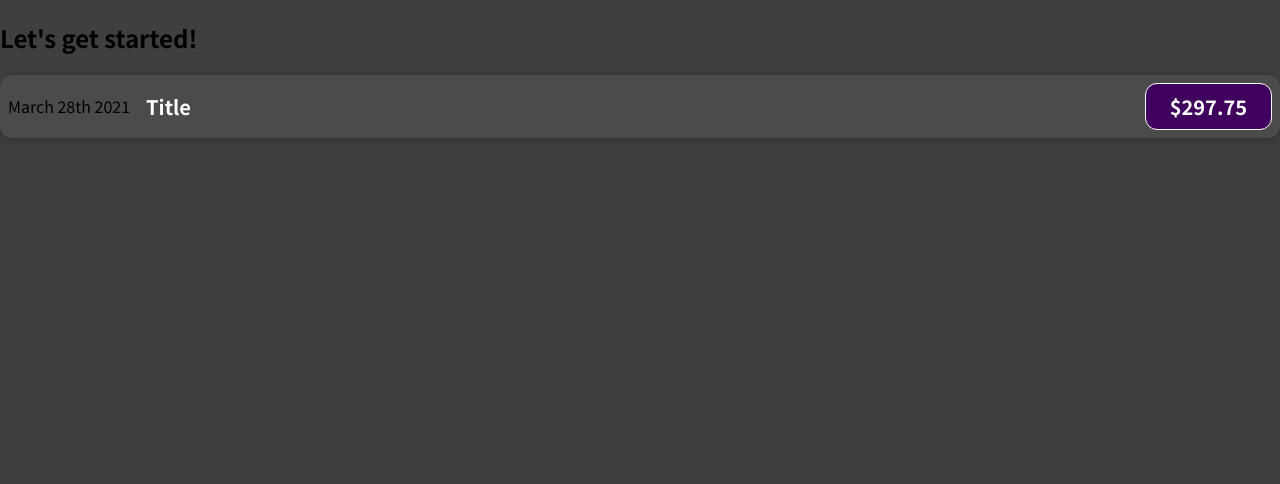
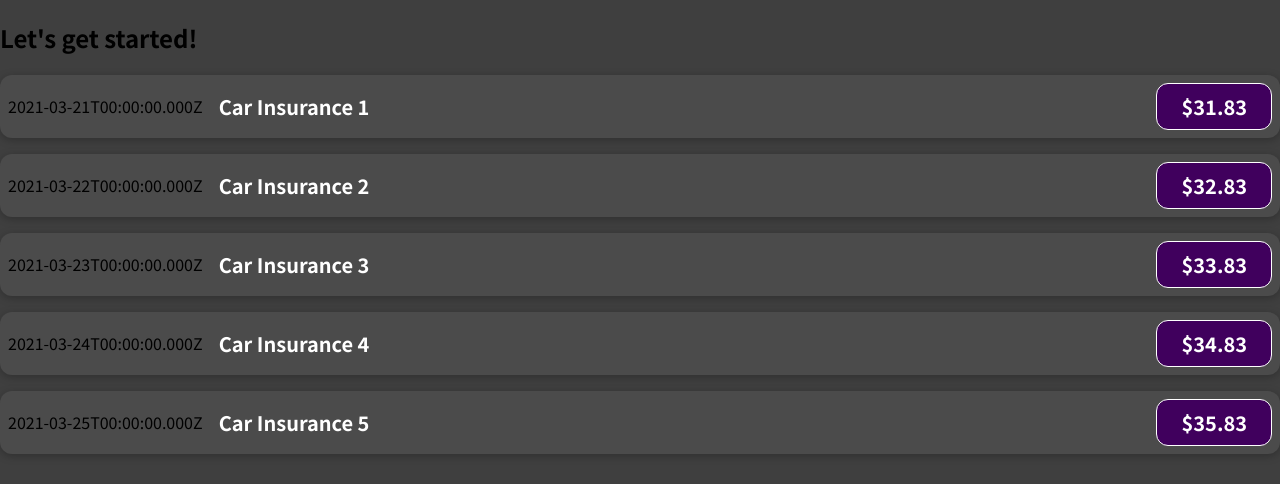
Before and after one commit to Afanasievov/udemy-react-complete-guide, a JavaScript app: page / in a window 1280 px wide. Shown: the top 484 px of the page. Built offline with nearby package versions, Linux system fonts and the light colour scheme.

Commit message:
use props for components

```diff
--- a/src/App.js
+++ b/src/App.js
@@ -1,10 +1,45 @@
 import ExpenseItem from './components/ExpenseItem';
 
 function App() {
+  const expenses = [
+    {
+      id: 'e1',
+      title: 'Car Insurance 1',
+      amount: 31.83,
+      date: new Date(2021, 2, 21),
+    },
+    {
+      id: 'e2',
+      title: 'Car Insurance 2',
+      amount: 32.83,
+      date: new Date(2021, 2, 22),
+    },
+    {
+      id: 'e3',
+      title: 'Car Insurance 3',
+      amount: 33.83,
+      date: new Date(2021, 2, 23),
+    },
+    {
+      id: 'e4',
+      title: 'Car Insurance 4',
+      amount: 34.83,
+      date: new Date(2021, 2, 24),
+    },
+    {
+      id: 'e5',
+      title: 'Car Insurance 5',
+      amount: 35.83,
+      date: new Date(2021, 2, 25),
+    },
+  ];
+
   return (
     <div>
       <h2>Let's get started!</h2>
-      <ExpenseItem />
+      {expenses.map(({ id, title, amount, date }) => (
+        <ExpenseItem key={id} title={title} amount={amount} date={date} />
+      ))}
     </div>
   );
 }
--- a/src/components/ExpenseItem.js
+++ b/src/components/ExpenseItem.js
@@ -1,12 +1,12 @@
 import './ExpenseItem.css';
 
-function ExpenseItem() {
+function ExpenseItem({ title, amount, date }) {
   return (
     <div className="expense-item">
-      <div>March 28th 2021</div>
+      <div>{date.toISOString()}</div>
       <div className="expense-item__description">
-        <h2>Title</h2>
-        <div className="expense-item__price">$297.75</div>
+        <h2>{title}</h2>
+        <div className="expense-item__price">${amount}</div>
       </div>
     </div>
   );
```
